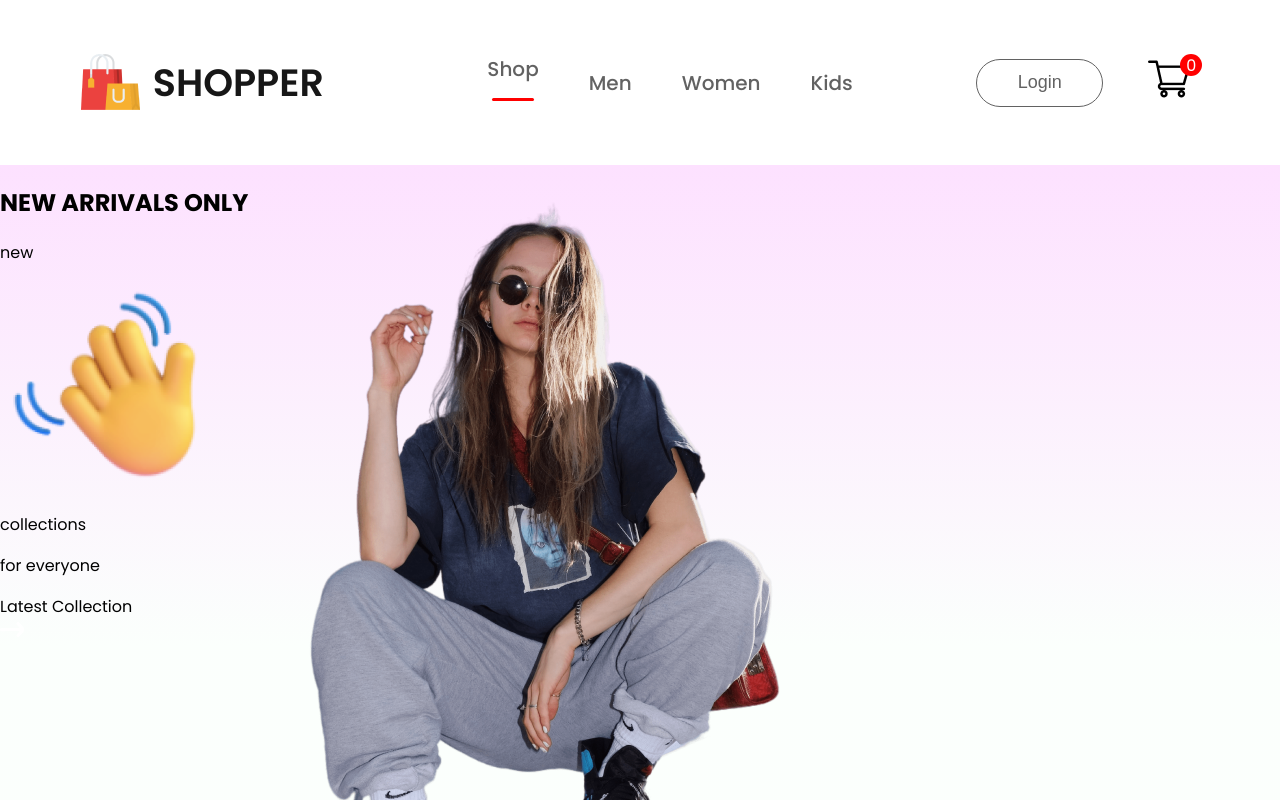
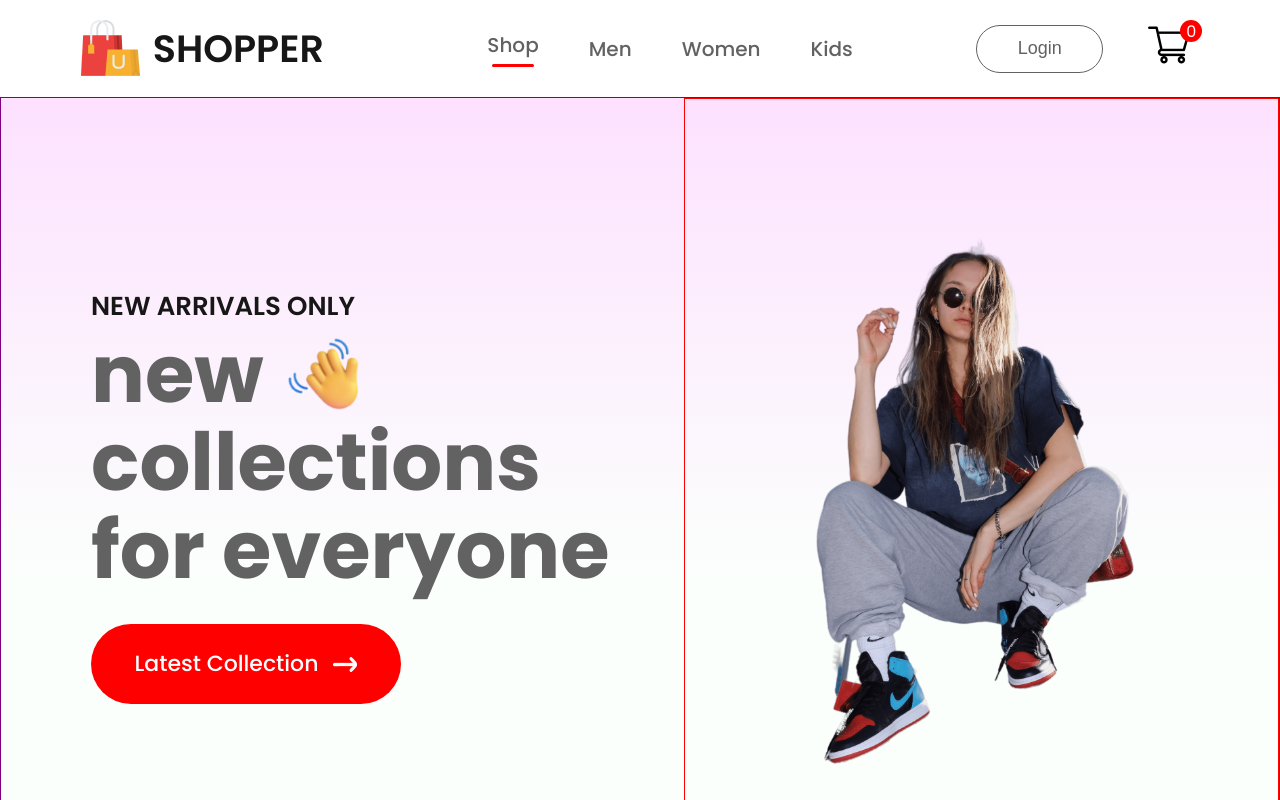
Before and after one commit to Anjali331997/E-commerce-MERN-Stack, a React (Create React App) app in the folder frontend/: page / in a window 1280 px wide. Shown: the top 800 px of the page. Built offline with nearby package versions, Linux system fonts and the light colour scheme.

Commit message:
commititng changes to the hero component

```diff
--- a/frontend/src/components/Hero/Hero.css
+++ b/frontend/src/components/Hero/Hero.css
@@ -1,14 +1,68 @@
-.hero{
+.hero {
     height: 100vh;
-   background: linear-gradient(180deg, #fde1ff,#e1ffea22 60%);
-display: flex;
+    background: linear-gradient(180deg, #fde1ff, #e1ffea22 60%);
+    display: flex;
+    border: 1px purple solid;
 }
-hero-left{
+
+.hero-left {
     flex: 1;
     display: flex;
     flex-direction: column;
     justify-content: center;
-    gap:20px;
-    padding-left: 180px;
+    gap: 10px;
+    padding-left: 90px;
     line-height: 1.1;
 }
+
+.hero-left h2 {
+    color: var(--black);
+    font-size: 26px;
+    font-weight: 600;
+}
+
+.hero-left p {
+    color: var(--grey);
+    font-size: 80px;
+    font-weight: 700;
+}
+
+.hero-hand-icon {
+    display: flex;
+    align-items: center;
+    gap: 20px;
+
+}
+
+.hero-hand-icon img {
+    width:80px;
+}
+
+.hero-latest-btn {
+    display: flex;
+    justify-content: center;
+    align-items: center;
+    gap: 15px;
+    width: 310px;
+    height: 80px;
+    border-radius: 75px;
+    margin-top: 20px;
+    background-color: var(--red);
+    color: var(--white);
+    font-size: 22px;
+    font-weight: 500;
+}
+
+.hero-right {
+    flex: 1;
+    display: flex;
+    align-items: center;
+    justify-content: center;
+    border: 1px red solid;
+}
+
+.hero-right img{
+    width: 70%;
+    object-fit: cover;
+    object-position: center;
+}
--- a/frontend/src/components/Hero/Hero.jsx
+++ b/frontend/src/components/Hero/Hero.jsx
@@ -18,14 +18,14 @@ const Hero = () => {
                     <p>for everyone</p>
                 </div>
                 <div className="hero-latest-btn">
-                   <div>Latest Collection</div>
-                   <img src={arrow_icon} alt="" />
+                    <div>Latest Collection</div>
+                    <img src={arrow_icon} alt="" />
                 </div>
 
             </div>
 
             <div className="hero-right">
-<img src={hero_image} alt="" />
+                <img src={hero_image} alt="" />
             </div>
         </div>
     )
--- a/frontend/src/index.css
+++ b/frontend/src/index.css
@@ -1,3 +1,6 @@
+*{
+  margin: 0;
+}
 body {
   margin: 0;
   font-family: -apple-system, BlinkMacSystemFont, 'Segoe UI', 'Roboto', 'Oxygen',
```
Also changed, not shown: 1 other file (tests, documents, lock files or other folders).
